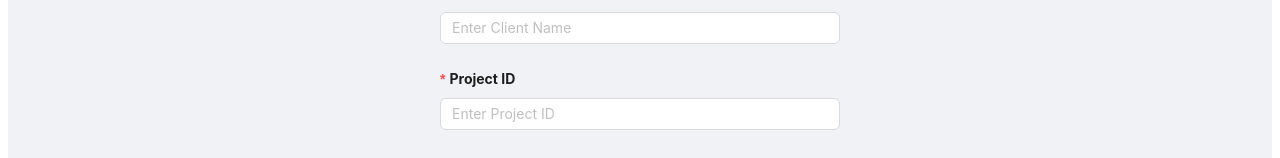
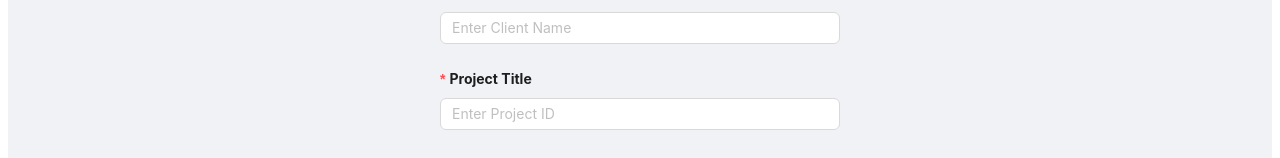
Before and after one commit to ablejohn/ProjectTracker, a React (Vite) app: page /client-dashboard-login in a window 1280 px wide. Shown: the part 243-401 px from the top of the page. Built offline with nearby package versions, Linux system fonts and the light colour scheme.

Commit message:
last front end

```diff
--- a/src/App.jsx
+++ b/src/App.jsx
@@ -1,4 +1,3 @@
-// src/App.jsx
 import React from "react";
 import { BrowserRouter as Router, Route, Routes } from "react-router-dom";
 import ClientDashboard from "./pages/ClientLogin";
--- a/src/pages/ClientLogin.jsx
+++ b/src/pages/ClientLogin.jsx
@@ -39,10 +39,10 @@ const ClientDashboard = () => {
           </Form.Item>
 
           <Form.Item
-            label="Project ID"
-            name="projectId"
+            label="Project Title"
+            name="projectTitle"
             rules={[
-              { required: true, message: "Please enter the Project ID!" },
+              { required: true, message: "Please enter the Project Title!" },
             ]}
           >
             <Input placeholder="Enter Project ID" />
```
